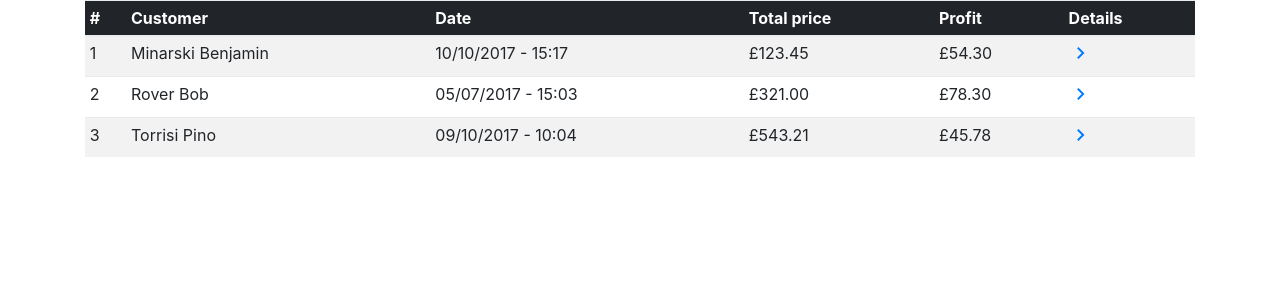
After one commit to KakakuCZ/liq_creative, a PHP site: page /viewAllOrders.php in a window 1280 px wide. The commit adds this page. Shown: the top 300 px of the page. Run offline with PHP 8.4, Linux system fonts and the light colour scheme.

Commit message:
Added basic order review

```diff
--- a/css/mycss.css
+++ b/css/mycss.css
@@ -1,15 +1,22 @@
-#add-customer-icon {
+#add-customer-icon,
+#review-icon {
     font-size: 1.7em !important;
 }
 
-#menu-button {
+#menu-button,
+#review-button {
     float: right;
     margin-bottom: 3px;
     margin-top: 3px;
+    margin-left: 6px;
+}
+
+#review-button {
+    padding: 0.25em 0.25em 0.09em 0.25em;
 }
 
 #add-customer {
-    padding: 0.25em 0.25em 0 0.25em;
+    padding: 0.25em 0.25em 0.05em 0.25em;
     float: right;
     max-height: 37px;
     max-width: 37px;
--- /dev/null
+++ b/viewAllOrders.php
@@ -0,0 +1,52 @@
+<?php
+require_once './includes/head.php';
+?>
+
+<!DOCTYPE html>
+<html>
+    <?php includeHead(); ?>
+    <body>
+        <div class="container">
+            <div>
+                <table class="table table-striped table-sm">
+                    <thead class="thead-inverse">
+                        <tr>
+                            <th>#</th>
+                            <th>Customer</th>
+                            <th>Date</th>
+                            <th>Total price</th>
+                            <th>Profit</th>
+                            <th>Details</th>
+                        </tr>
+                    </thead>
+                    <tbody>
+                        <tr>
+                            <td scope="row">1</td>
+                            <td>Minarski Benjamin</td>
+                            <td>10/10/2017 - 15:17</td>
+                            <td>£123.45</td>
+                            <td>£54.30</td>
+                            <td><a href="viewSpecificOrder.php"><i class="material-icons">keyboard_arrow_right</i></a></td>
+                        </tr>
+                        <tr>
+                            <td scope="row">2</td>
+                            <td>Rover Bob</td>
+                            <td>05/07/2017 - 15:03</td>
+                            <td>£321.00</td>
+                            <td>£78.30</td>
+                            <td><a href="viewSpecificOrder.php"><i class="material-icons">keyboard_arrow_right</i></a></td>
+                        </tr>
+                        <tr>
+                            <td scope="row">3</td>
+                            <td>Torrisi Pino</td>
+                            <td>09/10/2017 - 10:04</td>
+                            <td>£543.21</td>
+                            <td>£45.78</td>
+                            <td><a href="viewSpecificOrder.php"><i class="material-icons">keyboard_arrow_right</i></a></td>
+                        </tr>
+                    </tbody>
+                </table>
+            </div>
+        </div>
+    </body>
+</html>
```
Also changed, not shown: index.php (+4 -3 lines), viewSpecificOrder.php (added, +47 -0 lines).
